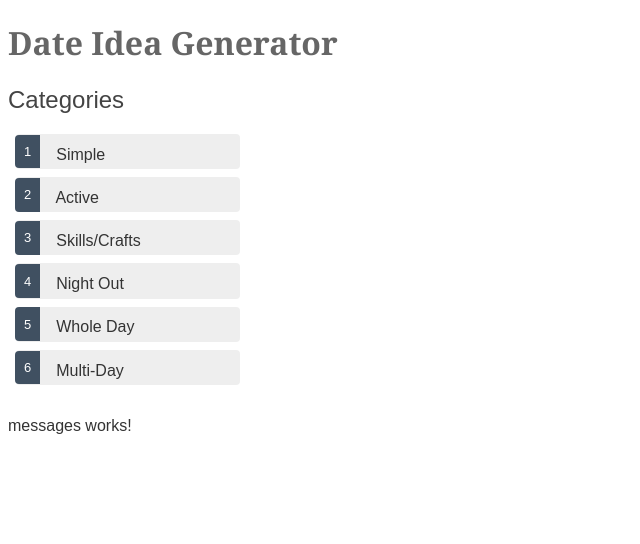
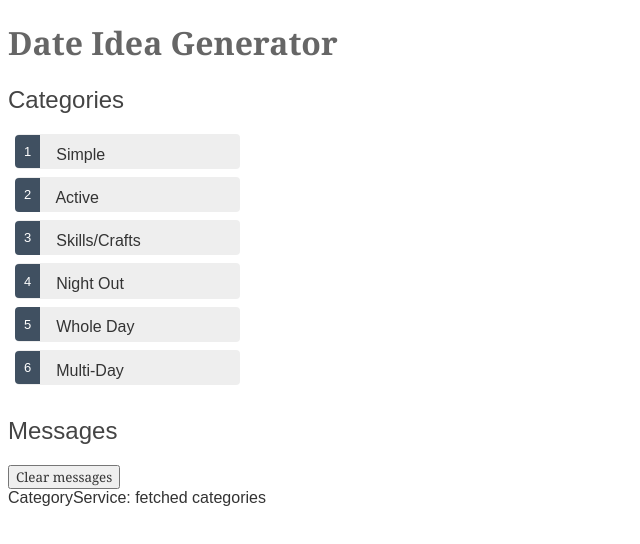
Before and after one commit to placidowang/date-idea-generator, an Angular app: page / in a window 1280 px wide. Shown: the top 544 px of the page, without its empty margins (0-640 px from the left). Built offline with nearby package versions, Linux system fonts and the light colour scheme.

Commit message:
display messages

```diff
--- a/src/app/messages/messages.component.html
+++ b/src/app/messages/messages.component.html
@@ -1 +1,8 @@
-<p>messages works!</p>
+<div *ngIf="messageService.messages.length">
+
+    <h2>Messages</h2>
+    <button class="clear"
+        (click)="messageService.clear()">Clear messages</button>
+    <div *ngFor='let message of messageService.messages'> {{message}} </div>
+
+</div>
```
